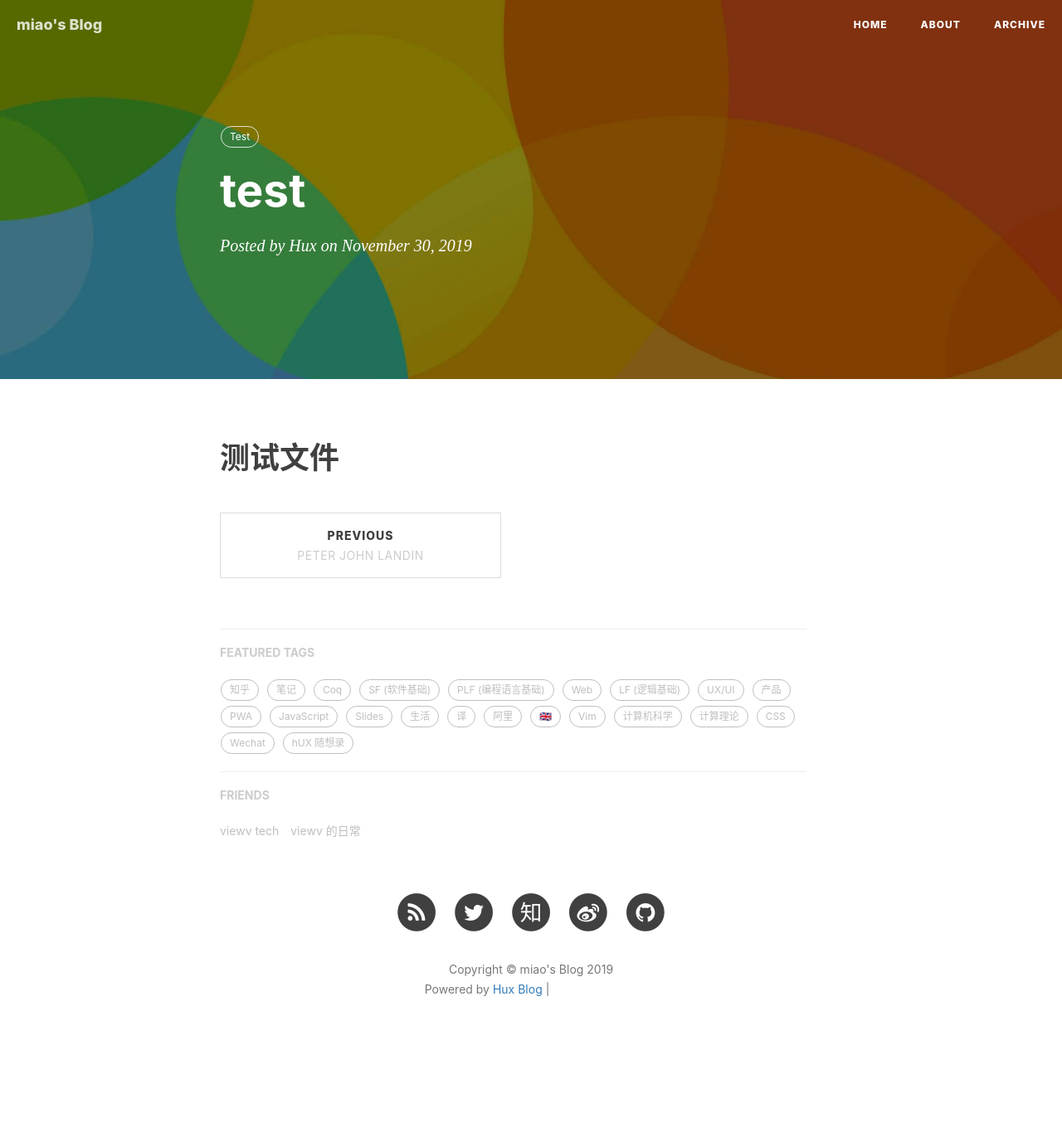
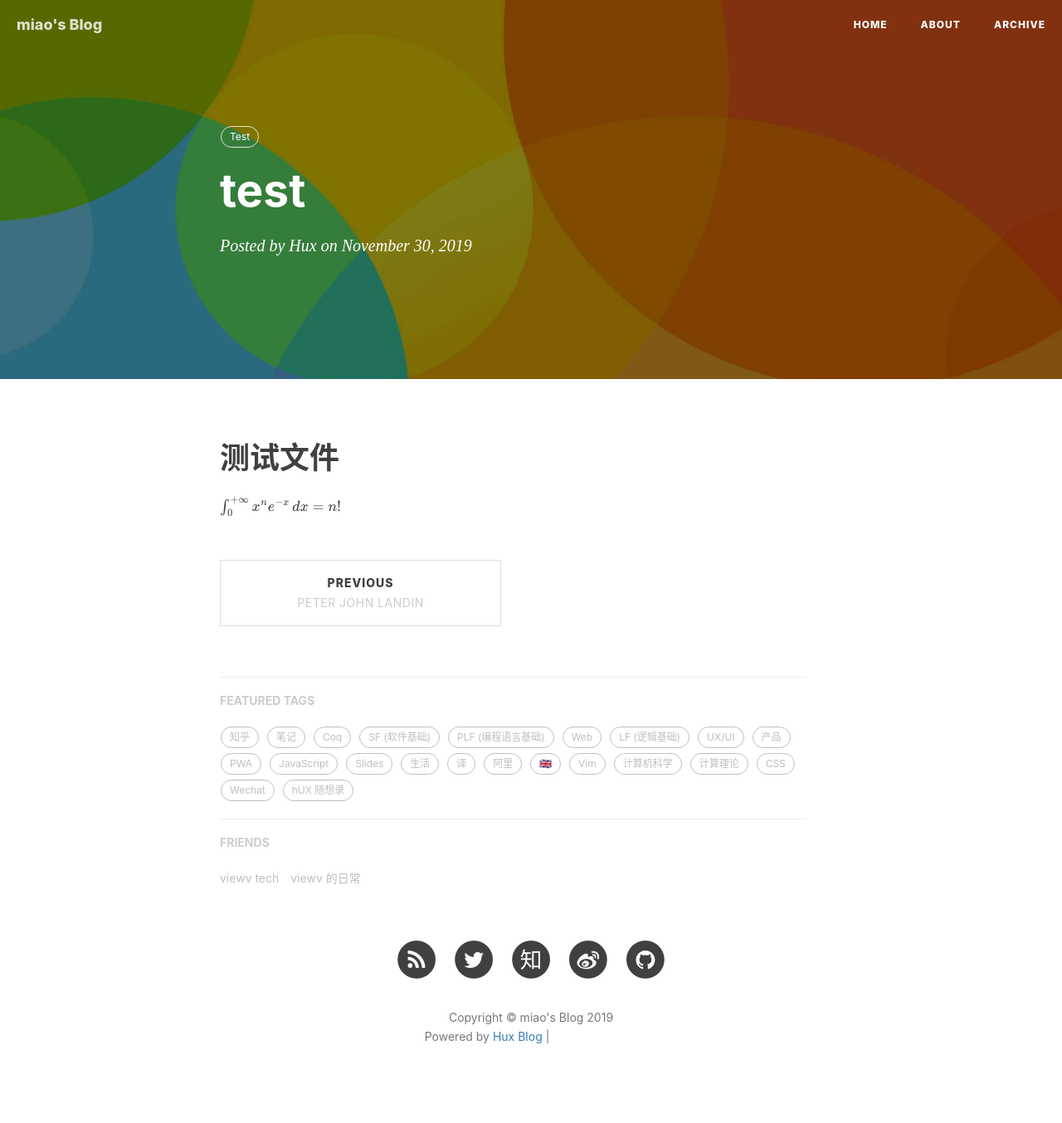
Before and after one commit to TongQM/tongqm.github.io, a Jekyll site: the page built from _posts/2019-11-30-test.md, in a window 1280 px wide. Shown: the whole page at 83% size. Built offline with Jekyll 4.4.1, drawn with Linux system fonts in a browser that asks for light colours; nearby versions of some CDN libraries; formulas are drawn with MathJax 3; comment, search, counter and statistics services are not loaded; before the commit the page ends 1297 px from its top, so only the background shows below that; grey boxes are pictures that could not be loaded.

Commit message:
add a mathjax

```diff
--- a/_posts/2019-11-30-test.md
+++ b/_posts/2019-11-30-test.md
@@ -10,3 +10,4 @@ tags:
 ---
 
 # 测试文件
+$$ \int_0^{+\infty} x^n e^{-x} \,dx = n! $$
```
